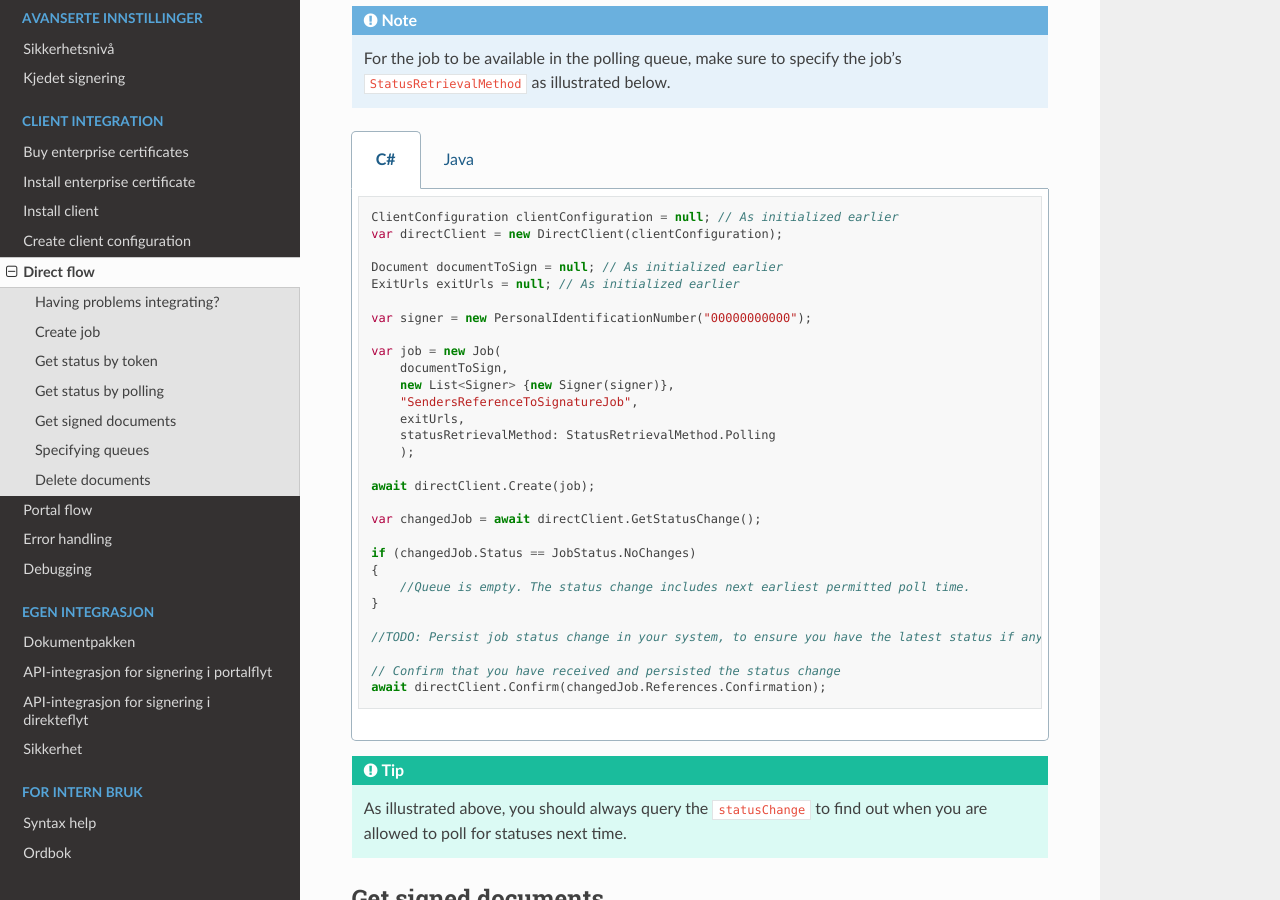
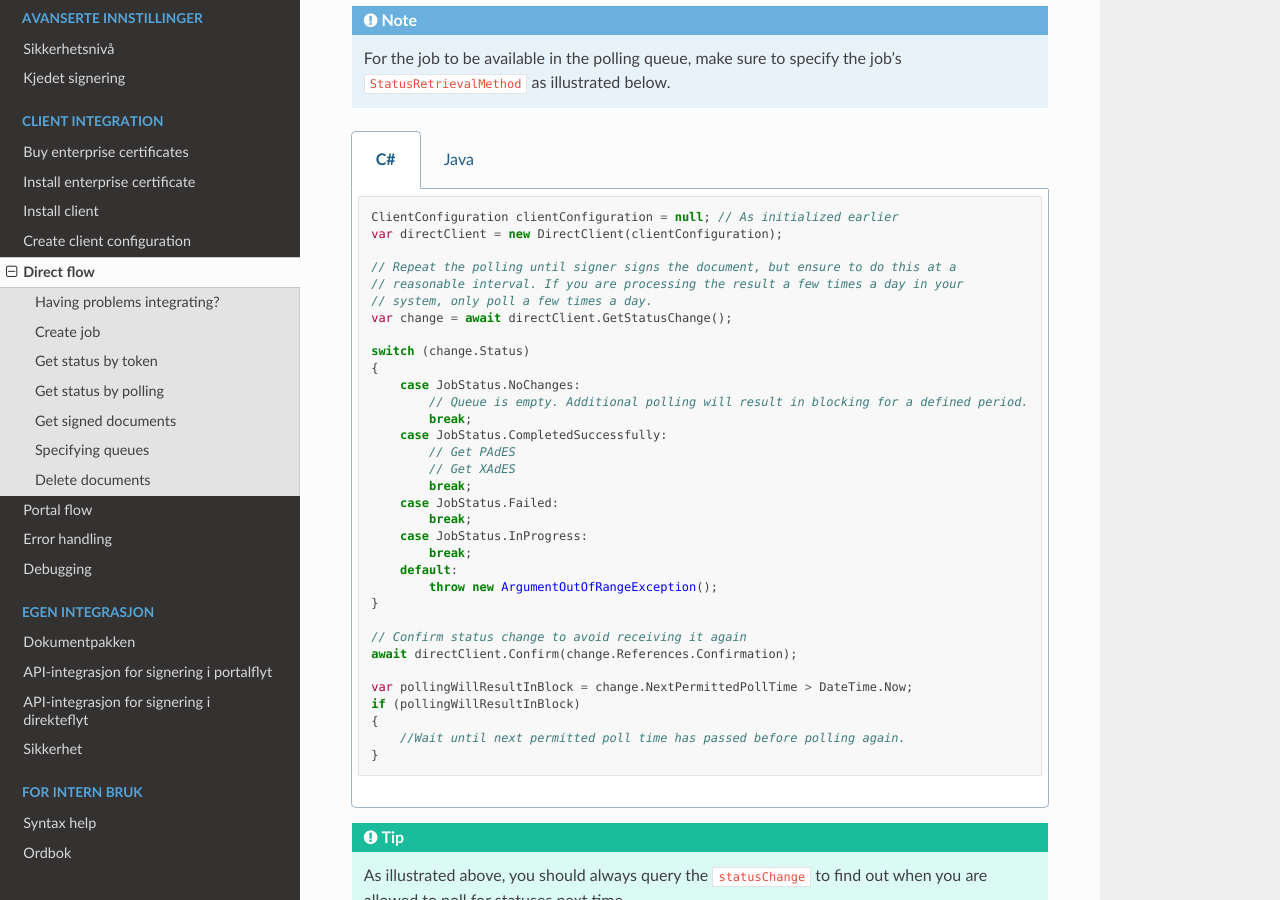
Before and after one commit to ramonarellano/signering-docs, a Sphinx documentation site: the page built from source/direct-flow.rst, in a window 1280 px wide and 900 px high, scrolled down 2197 px. Built offline with Sphinx 7.4.7 and the Read the Docs theme 2.0.0, drawn with Linux system fonts in a browser that asks for light colours.

Commit message:
Legger til bedre eksempel for direkte-polling

```diff
--- a/source/direct-flow.rst
+++ b/source/direct-flow.rst
@@ -139,32 +139,37 @@ If you, for any reason, are unable to retrieve status by using the status query
         ClientConfiguration clientConfiguration = null; // As initialized earlier
         var directClient = new DirectClient(clientConfiguration);
 
-        Document documentToSign = null; // As initialized earlier
-        ExitUrls exitUrls = null; // As initialized earlier
+        // Repeat the polling until signer signs the document, but ensure to do this at a
+        // reasonable interval. If you are processing the result a few times a day in your
+        // system, only poll a few times a day.
+        var change = await directClient.GetStatusChange();
 
-        var signer = new PersonalIdentificationNumber("00000000000");
-
-        var job = new Job(
-            documentToSign,
-            new List<Signer> {new Signer(signer)},
-            "SendersReferenceToSignatureJob",
-            exitUrls,
-            statusRetrievalMethod: StatusRetrievalMethod.Polling
-            );
-
-        await directClient.Create(job);
-
-        var changedJob = await directClient.GetStatusChange();
-
-        if (changedJob.Status == JobStatus.NoChanges)
+        switch (change.Status)
         {
-            //Queue is empty. The status change includes next earliest permitted poll time.
+            case JobStatus.NoChanges:
+                // Queue is empty. Additional polling will result in blocking for a defined period.
+                break;
+            case JobStatus.CompletedSuccessfully:
+                // Get PAdES
+                // Get XAdES
+                break;
+            case JobStatus.Failed:
+                break;
+            case JobStatus.InProgress:
+                break;
+            default:
+                throw new ArgumentOutOfRangeException();
         }
 
-        //TODO: Persist job status change in your system, to ensure you have the latest status if anything crashes beyond this point.
+        // Confirm status change to avoid receiving it again
+        await directClient.Confirm(change.References.Confirmation);
 
-        // Confirm that you have received and persisted the status change
-        await directClient.Confirm(changedJob.References.Confirmation);
+        var pollingWillResultInBlock = change.NextPermittedPollTime > DateTime.Now;
+        if (pollingWillResultInBlock)
+        {
+            //Wait until next permitted poll time has passed before polling again.
+        }
+
 
     ..  code-tab:: java
 
```
